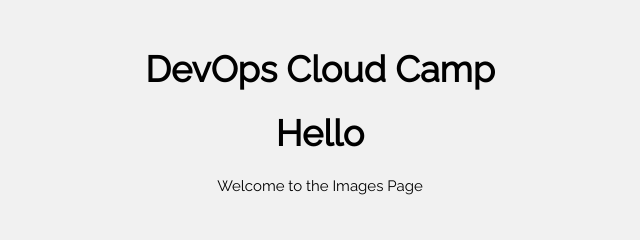
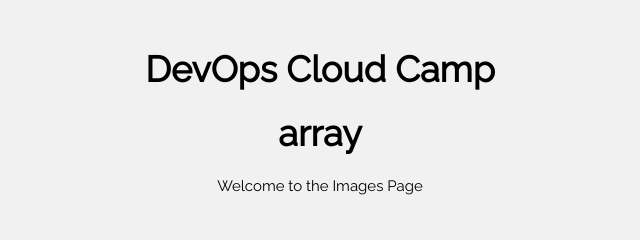
Before and after one commit to gkaravindkumar/blog, a plain HTML site: page index.html in a window 1280 px wide. Shown: the top 240 px of the page, 320-960 px from the left. Drawn offline with nearby package versions, Linux system fonts and the light colour scheme.

Commit message:
array
array

```diff
--- a/index.html
+++ b/index.html
@@ -17,7 +17,7 @@ and is wrapped around the whole page content, except for the footer in this exam
 <!-- Header -->
 <header class="w3-container w3-center w3-padding-32">
   <h1><b>DevOps Cloud Camp</b></h1>
-   <h1><b>Hello</b></h1>
+   <h1><b>array</b></h1>
   <p>Welcome to the Images Page</span></p>
 </header>
 
```
